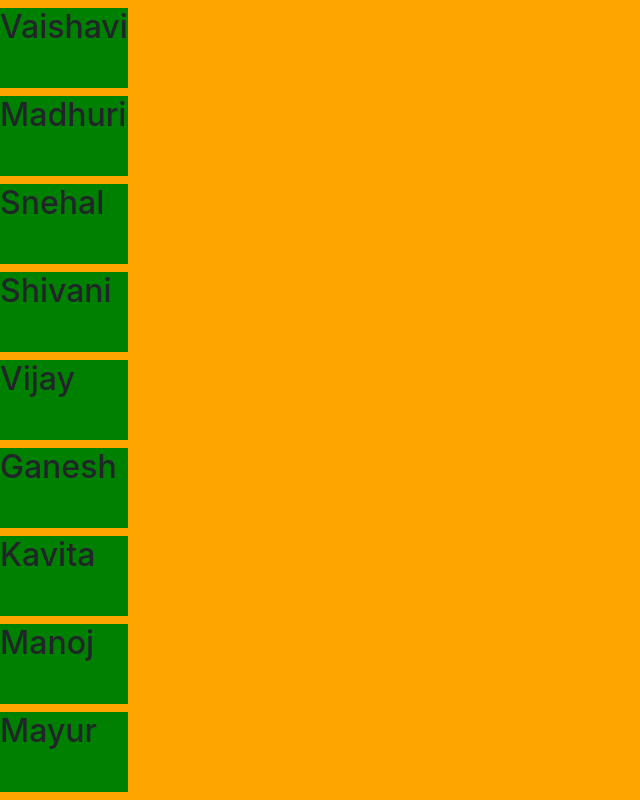
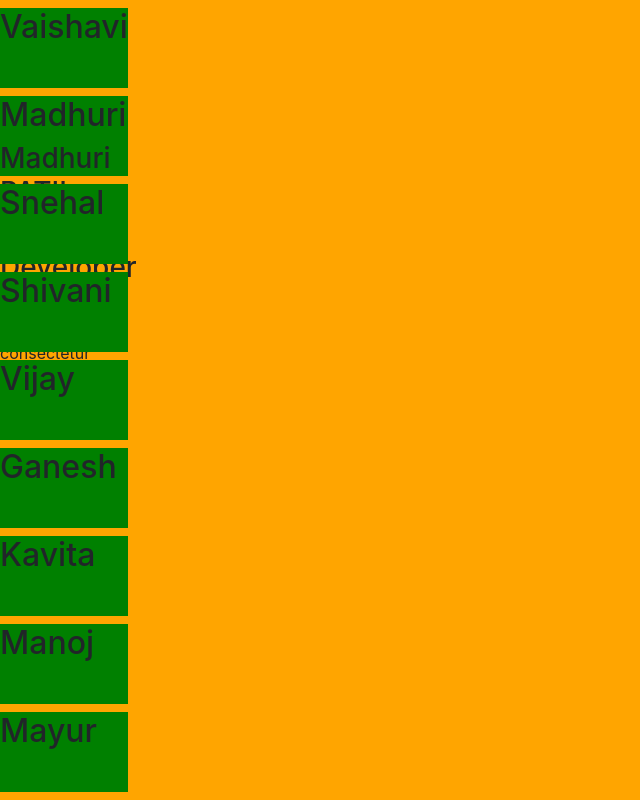
Before and after one commit to Viren-hub/Internship03, a plain HTML site: page index.html in a window 1280 px wide. Shown: the whole page, without its empty margins (0-640 px from the left). Drawn offline with nearby package versions, Linux system fonts and the light colour scheme.

Commit message:
change p

```diff
--- a/index.html
+++ b/index.html
@@ -20,6 +20,9 @@
                 </div>
                 <div class="user">
                     <h2>Madhuri</h2>
+                    <h3>Madhuri PATIL</h3>
+                    <h3>Web Developer</h3>
+                    <p>Lorem ipsum dolor sit amet consectetur adipisicing elit.</p>
 
 
                 </div>
```
